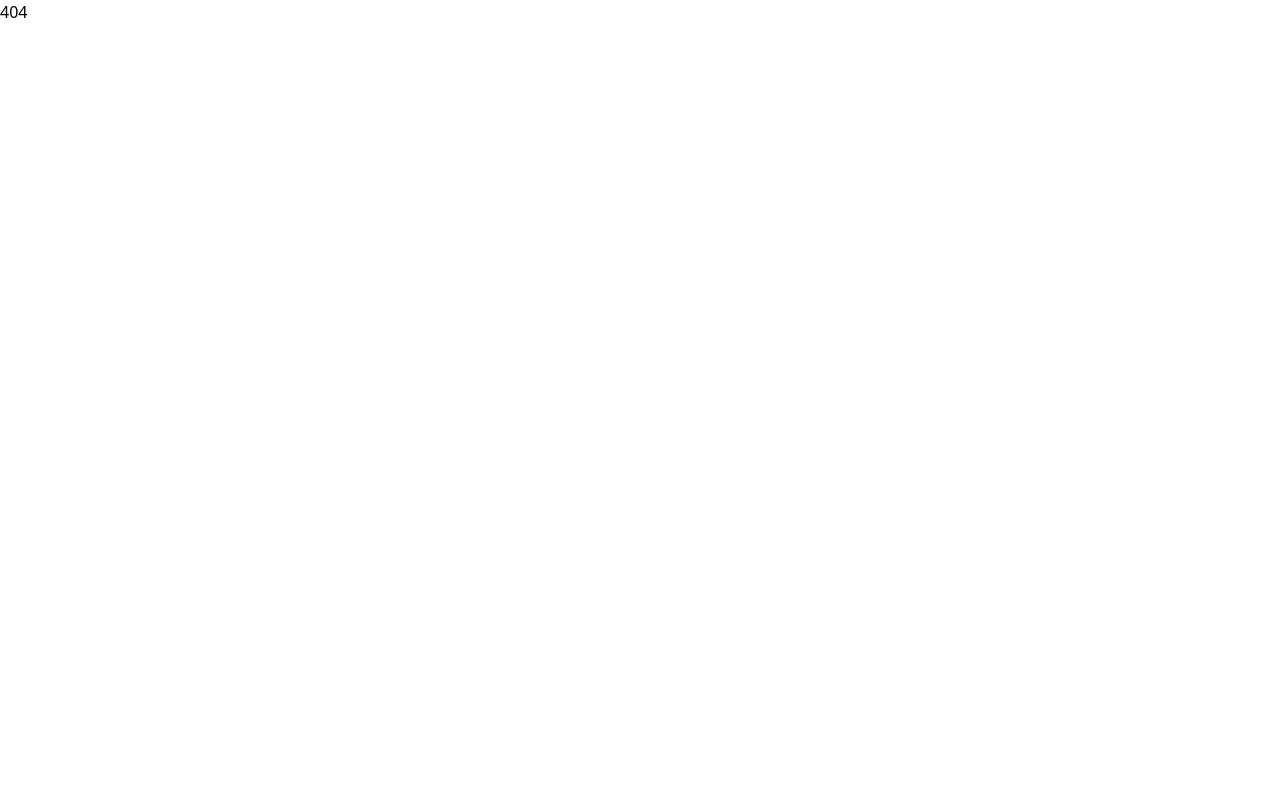
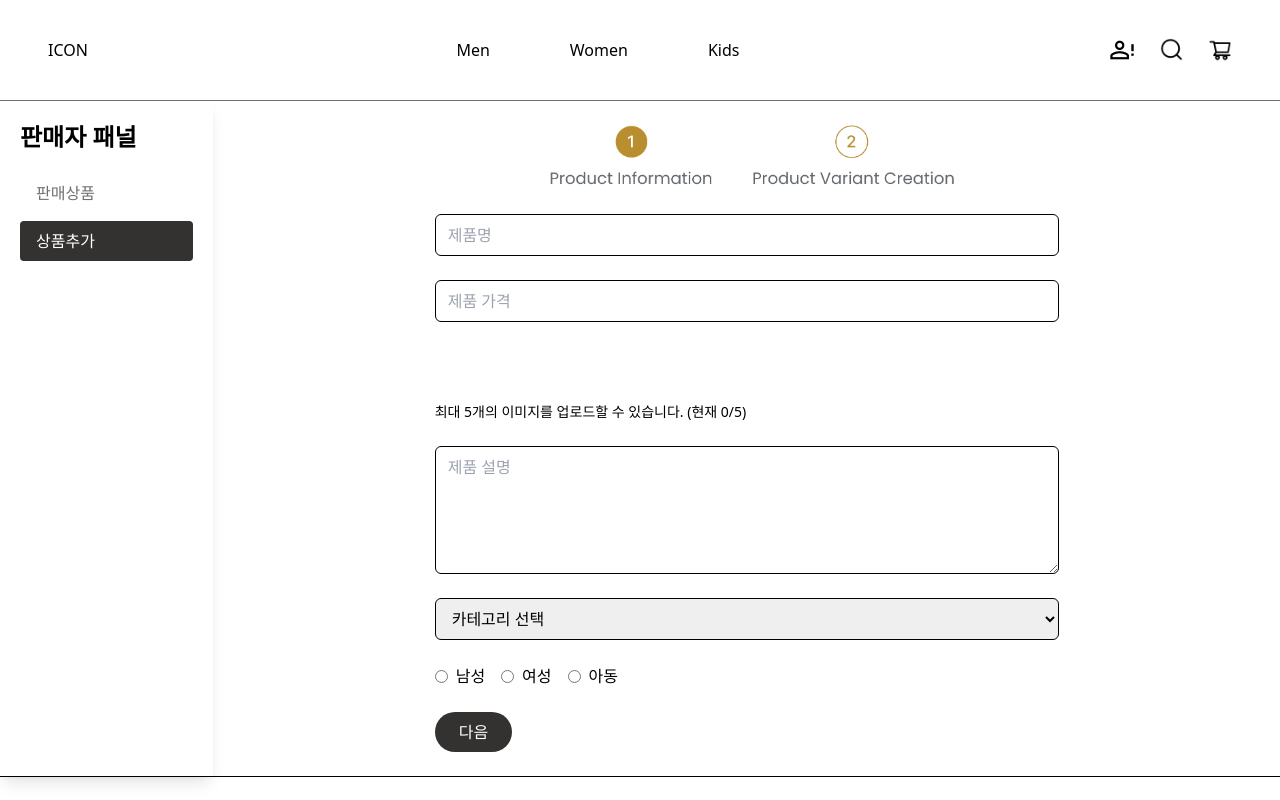
Before and after one commit to supercodingTeam1/front_end, a React (Vite) app: page /manage/add/info in a window 1280 px wide. Before the commit this address had no page. Shown: the top 800 px of the page. Built offline with nearby package versions, Linux system fonts and the light colour scheme.

Commit message:
add product page routing

```diff
--- a/src/component/Button.tsx
+++ b/src/component/Button.tsx
@@ -4,20 +4,23 @@ export interface IButtonProps {
   primary?: boolean;
   children: React.ReactNode;
   className?: string;
+  onClick?: () => void;
 }
 
 export default function Button({
   primary = false,
   children,
   className,
+  onClick,
 }: IButtonProps) {
   return (
     <button
+      onClick={onClick}
       className={
         `px-6 py-2 transition-colors rounded-full   ${
           primary
-            ? "bg-[#000] text-white hover:bg-gray"
-            : "bg-white text-[#000]"
+            ? "bg-black text-white hover:bg-gray"
+            : "bg-white text-[#000] border border-[#000] hover:opacity-50"
         }` +
         " " +
         className
--- a/src/index.css
+++ b/src/index.css
@@ -20,3 +20,13 @@
 body {
   background-color: white;
 }
+
+td {
+  text-align: center;
+  border: 1px solid black;
+  padding: 2px;
+}
+th {
+  border: 1px solid black;
+  padding: 4px;
+}
--- a/src/pages/ManageProduct/AddProduct/AddProductInfo.tsx
+++ b/src/pages/ManageProduct/AddProduct/AddProductInfo.tsx
@@ -1,10 +1,10 @@
 import * as React from "react";
 import { useState } from "react";
 import step1 from "../../../assets/step1.png";
+import Button from "../../../component/Button";
+import { Link } from "react-router-dom";
 
-interface IAddProductInfoProps {
-  nextPage: () => void;
-}
+interface IAddProductInfoProps {}
 
 export default function AddProductInfo(props: IAddProductInfoProps) {
   const [images, setImages] = useState<string[]>([]);
@@ -132,13 +132,9 @@ export default function AddProductInfo(props: IAddProductInfoProps) {
             아동
           </label>
         </div>
-
-        <button
-          onClick={props.nextPage}
-          className=" bg-blue-500 text-white py-2 px-4 rounded-md hover:bg-blue-600 transition duration-300 absolute bottom-10 right-10"
-        >
-          다음
-        </button>
+        <Link to="/manage/add/variant">
+          <Button primary>다음</Button>
+        </Link>
       </form>
     </div>
   );
--- a/src/pages/ManageProduct/AddProduct/AddProductVariant.tsx
+++ b/src/pages/ManageProduct/AddProduct/AddProductVariant.tsx
@@ -1,12 +1,13 @@
 import { useState } from "react";
 import step2 from "../../../assets/step2.png";
 import Published from "../../../assets/published.png";
+import Button from "../../../component/Button";
+import { useLocation, useNavigate } from "react-router-dom";
 
-interface IAddProductVariantProps {
-  previousPage: () => void;
-}
+interface IAddProductVariantProps {}
 
 export default function AddProductVariant(props: IAddProductVariantProps) {
+  const navigate = useNavigate();
   const sizes = [
     220, 225, 230, 235, 240, 245, 250, 255, 260, 265, 270, 275, 280, 285, 290,
     295, 300,
@@ -66,19 +67,10 @@ export default function AddProductVariant(props: IAddProductVariantProps) {
         </div>
       </div>
       <div className="absolute bottom-10 right-10 space-x-4">
-        <button
-          onClick={props.previousPage}
-          className="bg-blue-500 text-white py-2 px-4 rounded-md hover:bg-blue-600 transition duration-300 "
-        >
-          뒤로 가기
-        </button>
-        <button
-          onClick={handlePublish}
-          type="submit"
-          className=" bg-blue-500 text-white py-2 px-4 rounded-md hover:bg-blue-600 transition duration-300 "
-        >
+        <Button onClick={() => navigate(-1)}>뒤로 가기</Button>
+        <Button onClick={handlePublish} primary>
           게시
-        </button>
+        </Button>
       </div>
 
       {showModal && (
@@ -91,12 +83,9 @@ export default function AddProductVariant(props: IAddProductVariantProps) {
             />
             <h2 className="text-2xl font-bold mb-4">게시 성공!</h2>
             <p className="mb-4">상품이 성공적으로 게시되었습니다.</p>
-            <button
-              onClick={() => setShowModal(false)}
-              className="bg-blue-500 text-white py-2 px-4 rounded-md hover:bg-blue-600 transition duration-300"
-            >
+            <Button onClick={() => setShowModal(false)} primary>
               확인
-            </button>
+            </Button>
           </div>
         </div>
       )}
--- a/src/pages/ManageProduct/AddProduct/index.tsx
+++ /dev/null
@@ -1,18 +0,0 @@
-import { useState } from "react";
-import AddProductInfo from "./AddProductInfo";
-import AddProductVariant from "./AddProductVariant";
-
-export interface IAddProductProps {}
-
-export function AddProduct(props: IAddProductProps) {
-  const [step, setStep] = useState(1);
-  return (
-    <div>
-      {step === 1 ? (
-        <AddProductInfo nextPage={() => setStep(2)} />
-      ) : (
-        <AddProductVariant previousPage={() => setStep(1)} />
-      )}
-    </div>
-  );
-}
--- a/src/pages/ManageProduct/Products.tsx
+++ b/src/pages/ManageProduct/Products.tsx
@@ -69,33 +69,31 @@ export default function Products() {
       <h1 className="text-2xl font-bold mb-4">제품 목록</h1>
       <table className="w-full border-collapse border">
         <thead>
-          <tr className="bg-gray-100">
-            <th className="border p-2">이미지</th>
-            <th className="border p-2">제품명</th>
-            <th className="border p-2">카테고리</th>
-            <th className="border p-2">가격</th>
-            <th className="border p-2">옵션</th>
+          <tr className="bg-black text-white">
+            <th>이미지</th>
+            <th>제품명</th>
+            <th>카테고리</th>
+            <th>가격</th>
+            <th>옵션</th>
           </tr>
         </thead>
         <tbody>
           {products.map((product) => (
             <React.Fragment key={product.item_id}>
               <tr className="border">
-                <td className="border p-2">
+                <td>
                   <img
                     src={product.item_image}
                     alt={product.item_name}
                     className="w-20 h-20 object-cover rounded-md mx-auto"
                   />
                 </td>
-                <td className="border p-2">{product.item_name}</td>
-                <td className="border p-2">{product.category}</td>
-                <td className="border p-2">
-                  {product.price.toLocaleString()}원
-                </td>
-                <td className="border p-2">
+                <td>{product.item_name}</td>
+                <td>{product.category}</td>
+                <td>{product.price.toLocaleString()}원</td>
+                <td>
                   <button
-                    className="text-blue-500 hover:text-blue-700"
+                    className="text-tahiti hover:text-blue-700"
                     onClick={() =>
                       setExpandedProduct(
                         expandedProduct === product.item_id
--- a/src/pages/ManageProduct/SideNavLayout.tsx
+++ b/src/pages/ManageProduct/SideNavLayout.tsx
@@ -5,7 +5,7 @@ export default function SideNavLayout() {
   const location = useLocation();
 
   return (
-    <div className="flex h-screen ">
+    <div className="flex border-t border-gray">
       <nav className="w-64 bg-white shadow-lg">
         <div className="p-5">
           <h1 className="text-2xl font-bold text-gray-800 mb-5">판매자 패널</h1>
@@ -16,12 +16,12 @@ export default function SideNavLayout() {
                 className={({ isActive }) =>
                   `block py-2 px-4 rounded transition duration-200 ${
                     isActive
-                      ? "bg-blue-500 text-white"
-                      : "text-gray-700 hover:bg-blue-500 hover:text-white"
+                      ? "bg-black text-white"
+                      : "text-gray hover:bg-black hover:text-white"
                   }`
                 }
               >
-                제품 목록
+                판매상품
               </NavLink>
             </li>
             <li>
@@ -30,12 +30,12 @@ export default function SideNavLayout() {
                 className={({ isActive }) =>
                   `block py-2 px-4 rounded transition duration-200 ${
                     isActive
-                      ? "bg-blue-500 text-white"
-                      : "text-gray-700 hover:bg-blue-500 hover:text-white"
+                      ? "bg-black text-white"
+                      : "text-gray hover:bg-black hover:text-white"
                   }`
                 }
               >
-                제품 추가
+                상품추가
               </NavLink>
             </li>
           </ul>
--- a/src/router/rotuer.tsx
+++ b/src/router/rotuer.tsx
@@ -14,6 +14,10 @@ import Home from "../pages/home";
 import RouteBanner from "../layout/RouteBanner";
 import ProductList from "../pages/ProductList";
 import Header from "../component/HeadNavBar";
+import SideNavLayout from "../pages/manageProduct/SideNavLayout";
+import Products from "../pages/manageProduct/Products";
+import AddProductInfo from "../pages/ManageProduct/AddProduct/AddProductInfo";
+import AddProductVariant from "../pages/ManageProduct/AddProduct/AddProductVariant";
 
 const router = createBrowserRouter([
   {
@@ -45,28 +49,39 @@ const router = createBrowserRouter([
         path: "detail/:productId",
         element: <Detail />,
       },
+      // {
+      //   path: "add-product",
+      //   element: <AddProduct />,
+      // },
       {
-        path: "add-product",
-        element: <AddProduct />,
+        path: "manage",
+        element: <SideNavLayout />,
+        children: [
+          {
+            index: true,
+            element: <Navigate to="products" replace />,
+          },
+          {
+            path: "products",
+            element: <Products />,
+          },
+          {
+            path: "add",
+            // element: <AddProduct />,
+            children: [
+              { index: true, element: <Navigate to="info" replace /> },
+              {
+                path: "info",
+                element: <AddProductInfo />,
+              },
+              {
+                path: "variant",
+                element: <AddProductVariant />,
+              },
+            ],
+          },
+        ],
       },
-      // {
-      //   path: "manage",
-      //   element: <SideNav />,
-      //   children: [
-      //     {
-      //       index: true,
-      //       element: <Navigate to="products" replace />,
-      //     },
-      //     {
-      //       path: "products",
-      //       element: <Products />,
-      //     },
-      //     {
-      //       path: "add",
-      //       element: <AddProduct />,
-      //     },
-      //   ],
-      // },
       {
         path: "login",
         element: <Login />,
```
